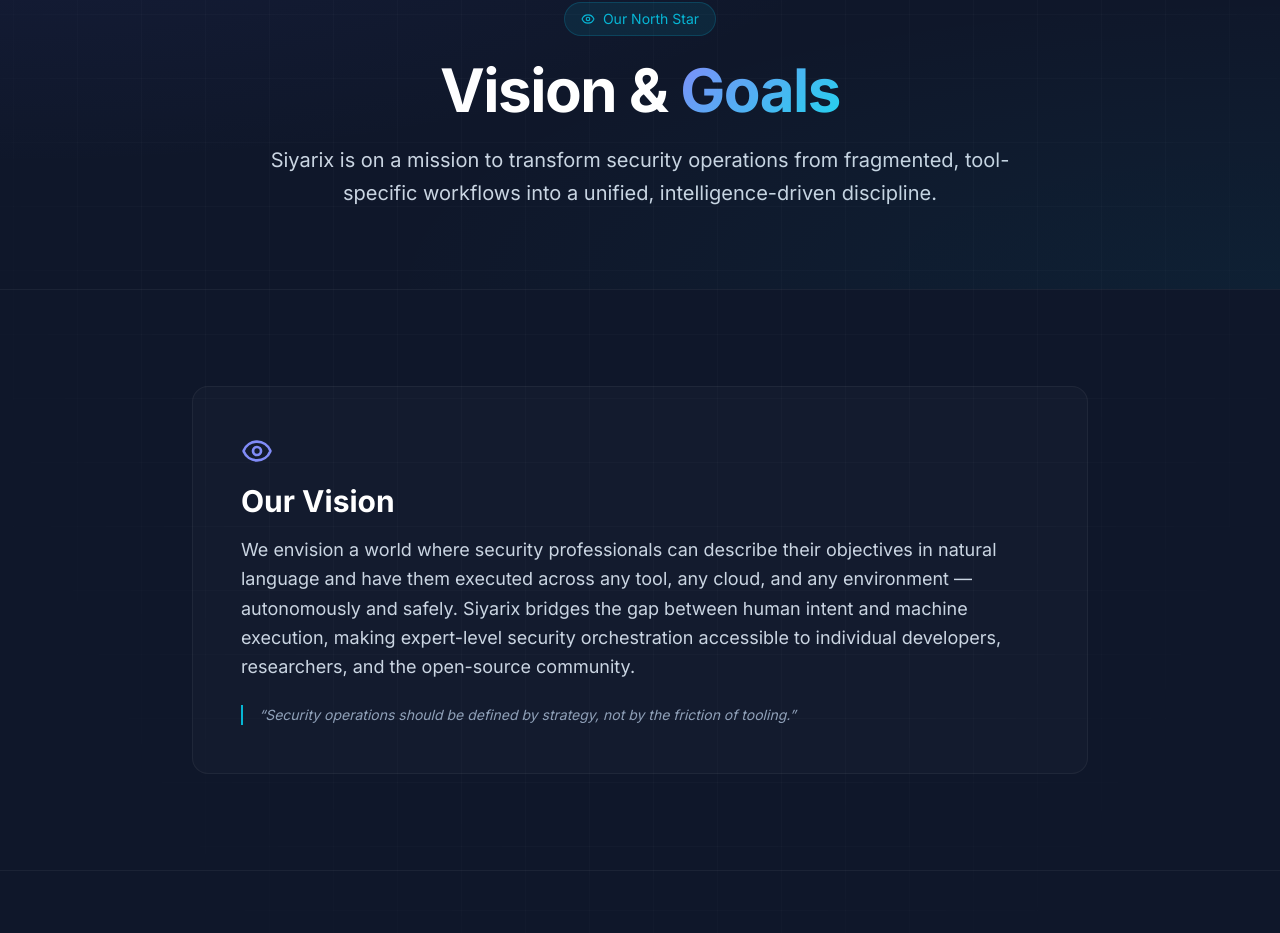
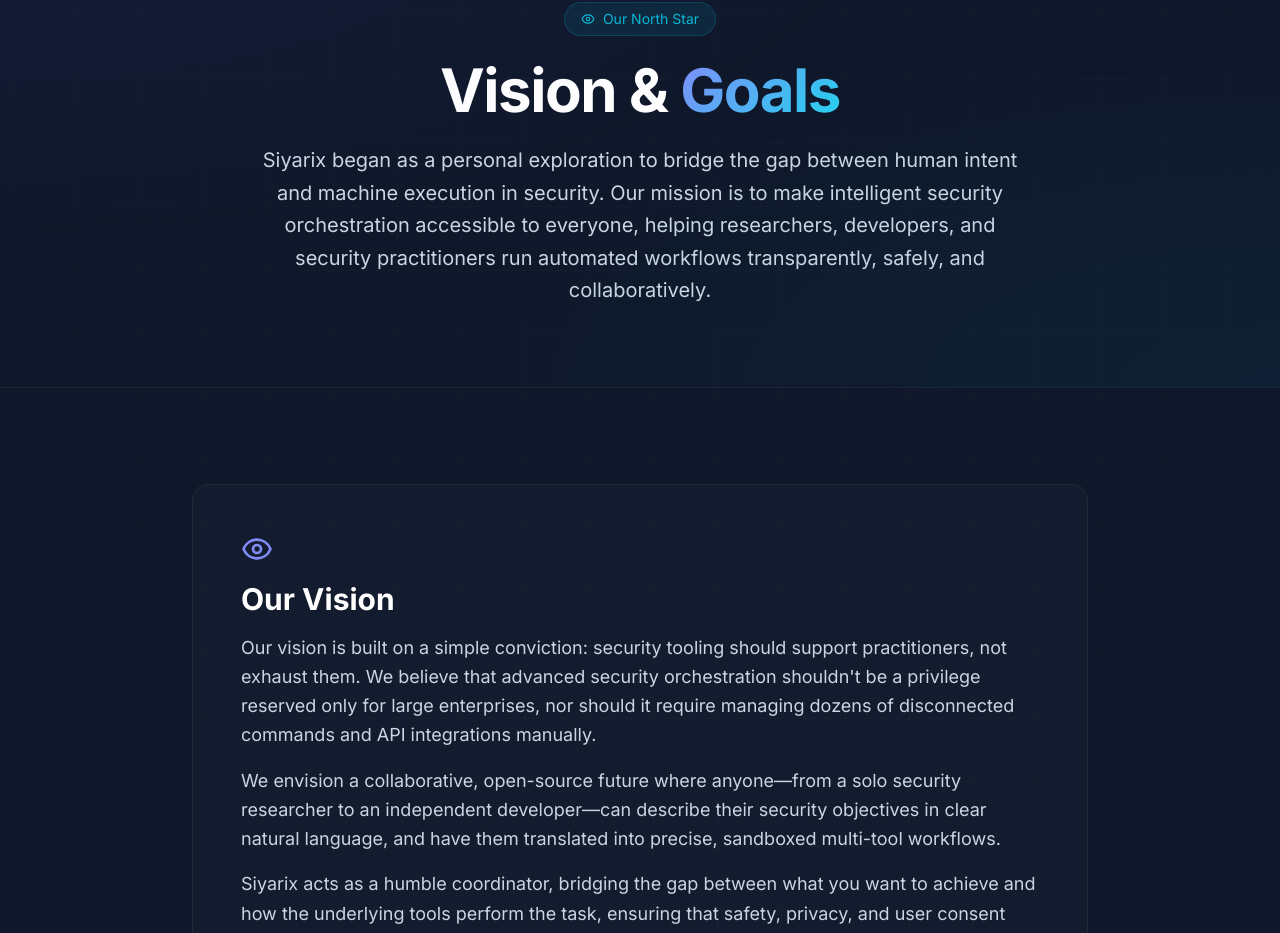
Before and after one commit to siyarix/siyarix.github.io, a Next.js app: page /vision in a window 1280 px wide. Shown: the part 191-1124 px from the top of the page. Built offline with nearby package versions, Linux system fonts and the light colour scheme.

Commit message:
Refactor: Overhaul vision page content to be polite, detailed, humanized, and thoroughly explained

```diff
--- a/src/app/vision/page.tsx
+++ b/src/app/vision/page.tsx
@@ -85,9 +85,7 @@
               Vision & <span className="gradient-text">Goals</span>
             </h1>
             <p className="mt-6 text-lg leading-relaxed text-slate-300 sm:text-xl">
-              Siyarix is on a mission to transform security operations from
-              fragmented, tool-specific workflows into a unified,
-              intelligence-driven discipline.
+              Siyarix began as a personal exploration to bridge the gap between human intent and machine execution in security. Our mission is to make intelligent security orchestration accessible to everyone, helping researchers, developers, and security practitioners run automated workflows transparently, safely, and collaboratively.
             </p>
           </div>
         </div>
@@ -102,19 +100,20 @@
               <h2 className="text-2xl font-bold text-white sm:text-3xl">
                 Our Vision
               </h2>
-              <p className="mt-4 text-base leading-relaxed text-slate-300 sm:text-lg">
-                We envision a world where security professionals can describe
-                their objectives in natural language and have them executed
-                across any tool, any cloud, and any environment — autonomously
-                and safely. Siyarix bridges the gap between human
-                intent and machine execution, making expert-level security
-                orchestration accessible to individual developers, researchers,
-                and the open-source community.
-              </p>
+              <div className="mt-4 space-y-4 text-base leading-relaxed text-slate-300 sm:text-lg">
+                <p>
+                  Our vision is built on a simple conviction: security tooling should support practitioners, not exhaust them. We believe that advanced security orchestration shouldn&apos;t be a privilege reserved only for large enterprises, nor should it require managing dozens of disconnected commands and API integrations manually.
+                </p>
+                <p>
+                  We envision a collaborative, open-source future where anyone—from a solo security researcher to an independent developer—can describe their security objectives in clear natural language, and have them translated into precise, sandboxed multi-tool workflows.
+                </p>
+                <p>
+                  Siyarix acts as a humble coordinator, bridging the gap between what you want to achieve and how the underlying tools perform the task, ensuring that safety, privacy, and user consent remain at the core of every operation.
+                </p>
+              </div>
               <div className="mt-6 border-l-2 border-accent pl-4">
                 <p className="text-sm italic text-slate-400">
-                  &ldquo;Security operations should be defined by strategy, not
-                  by the friction of tooling.&rdquo;
+                  &ldquo;We aim to reduce the complexity of security tooling so that practitioners can focus on understanding and resolving threats, rather than struggling with configuration syntax.&rdquo;
                 </p>
               </div>
             </div>
```
